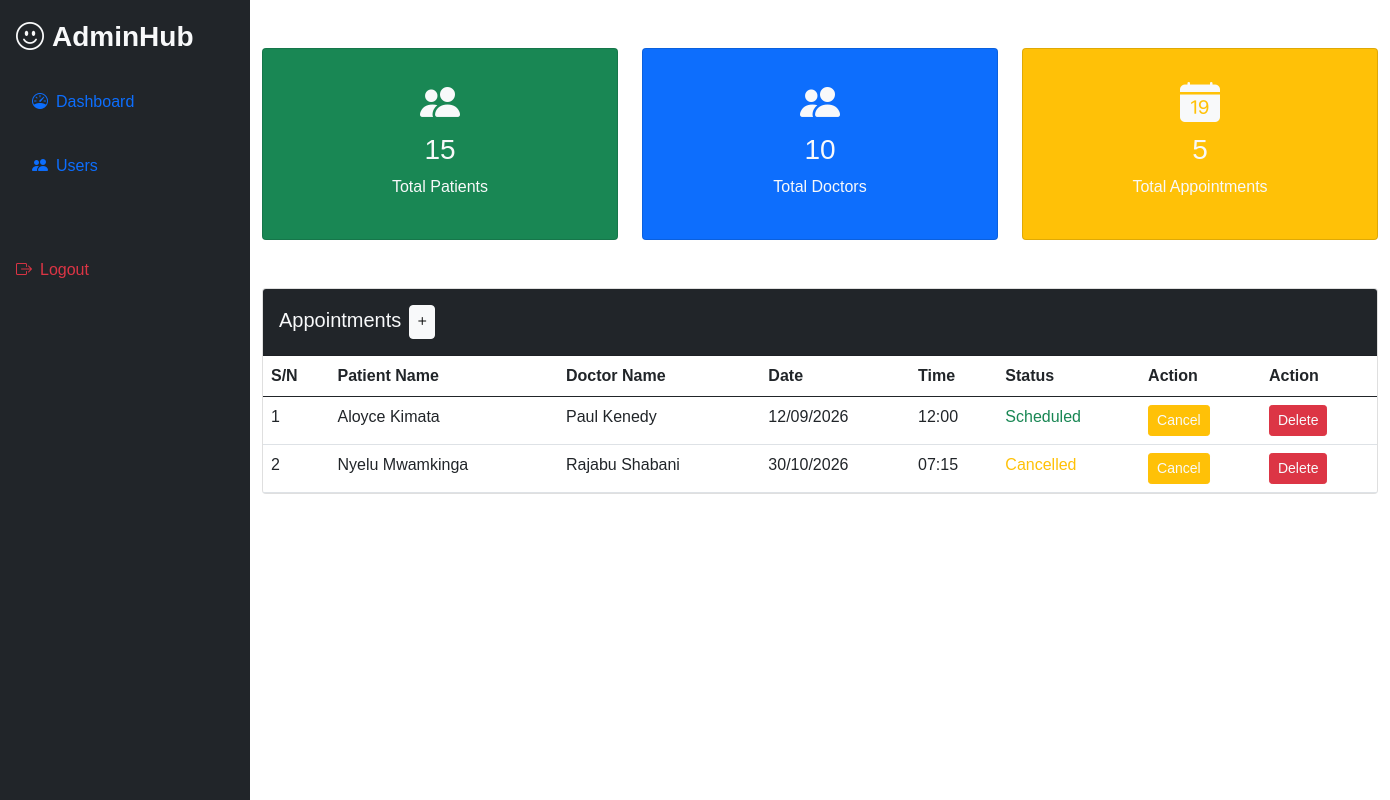
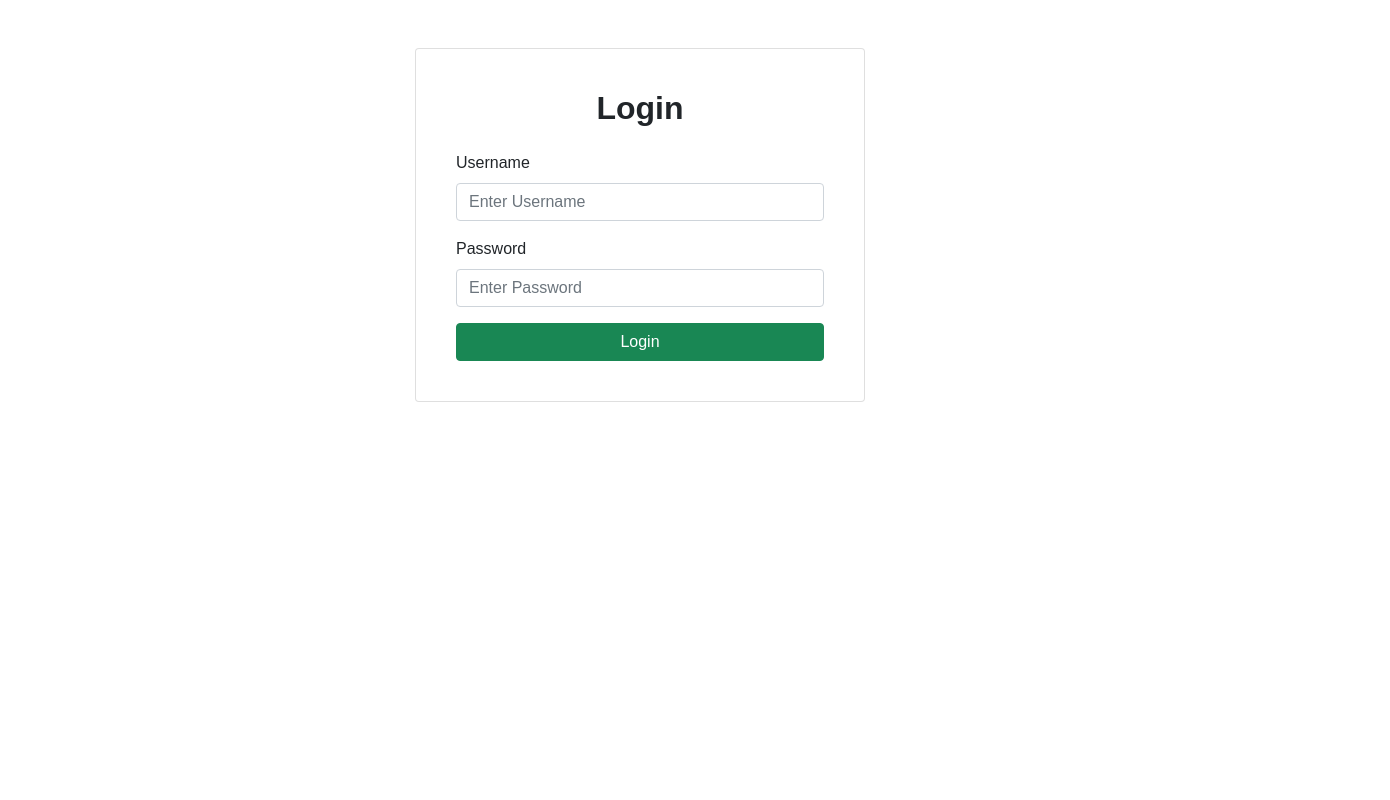
Before and after one commit to iam-kimata/appointment_management_system, a React (Vite) app: page / in a window 1280 px wide. Shown: the whole page, 1390 px wide, since content can reach past the window. Built offline with nearby package versions, Linux system fonts and the light colour scheme.

Commit message:
Modification of Routing

```diff
--- a/package.json
+++ b/package.json
@@ -11,7 +11,8 @@
   },
   "dependencies": {
     "react": "^19.2.6",
-    "react-dom": "^19.2.6"
+    "react-dom": "^19.2.6",
+    "react-router-dom": "^7.18.1"
   },
   "devDependencies": {
     "@eslint/js": "^10.0.1",
--- a/src/App.jsx
+++ b/src/App.jsx
@@ -1,4 +1,5 @@
 import './App.css'
+import { Routes, Route } from "react-router-dom";
 import Login from './pages/Auth/Login';
 import AdminDashboard from './pages/Admin/Dashboard';
 import Users from './pages/Admin/Users'
@@ -6,9 +7,12 @@ import DoctorDashboard from './pages/Doctor/Dashboard';
 
 function App() {
   return (
-    <div>
-      <AdminDashboard />
-    </div>
+    <Routes>
+      <Route path="/" element={<Login />} />
+      <Route path="/dashboard" element={<AdminDashboard />} />
+      <Route path="/users" element={<Users />} />
+      <Route path="/dashboard" element={<DoctorDashboard />} />
+    </Routes>
   );
 };
 
--- a/src/components/Admin/Sidebar.jsx
+++ b/src/components/Admin/Sidebar.jsx
@@ -10,13 +10,13 @@ const Sidebar = () => {
 
                 <ul className="nav flex-column">
                     <li className="nav-item mb-4">
-                        <Link to="/dashboard" className="nav-link">
+                        <Link to="/dashboard" className="nav-link text-light">
                             <i className="bi bi-speedometer me-2"></i>
                             Dashboard
                         </Link>
                     </li>
                     <li className="nav-item mb-4">
-                        <Link to="/users" className="nav-link">
+                        <Link to="/users" className="nav-link text-light">
                             <i className="bi bi-people-fill me-2"></i>
                             Users
                         </Link>
--- a/src/components/Doctor/Sidebar.jsx
+++ b/src/components/Doctor/Sidebar.jsx
@@ -10,7 +10,7 @@ const Sidebar = () => {
 
                 <ul className="nav flex-column">
                     <li className="nav-item mb-4">
-                        <Link to="/dashboard" className="nav-link">
+                        <Link to="/dashboard" className="nav-link text-light">
                             <i className="bi bi-speedometer me-2"></i>
                             Dashboard
                         </Link>
```
Also changed, not shown: src/Test.jsx (deleted), 1 other file (tests, documents, lock files or other folders).
